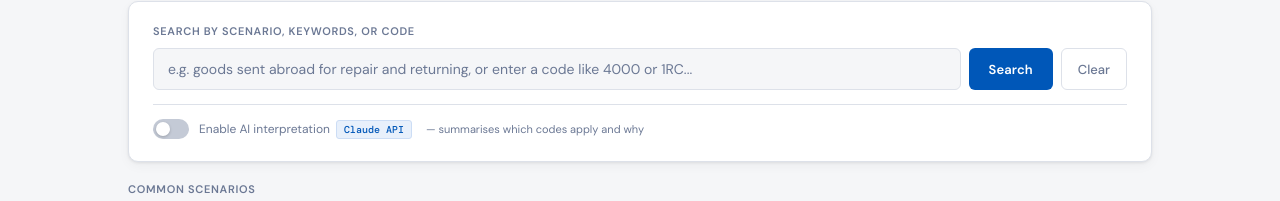
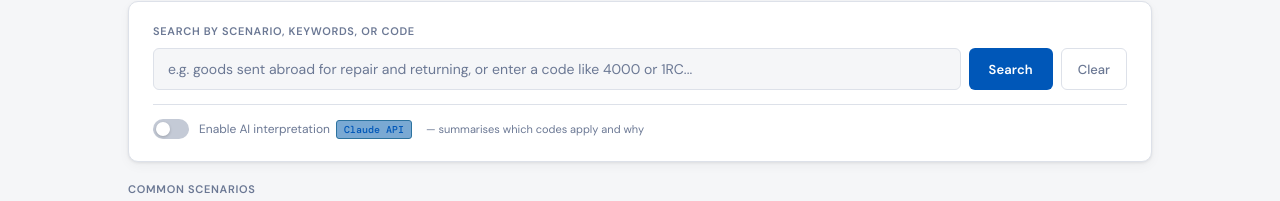
Before and after one commit to TeoHafTecEx/govuk-customs-tool, a plain HTML site: page index.html in a window 1280 px wide. Shown: the part 124-325 px from the top of the page. Drawn offline with nearby package versions, Linux system fonts and the light colour scheme.

Commit message:
Update color variables in CSS styles

```diff
--- a/index.html
+++ b/index.html
@@ -10,9 +10,9 @@
 *,*::before,*::after{box-sizing:border-box;margin:0;padding:0}
 :root{
   --blue:#0057B8;
-  --blue-dark:#00408a;
-  --blue-light:#e8f0fb;
-  --blue-mid:#ccddf5;
+  --blue-dark:#0a1826;
+  --blue-light:#7aa9d3;
+  --blue-mid:#2d739f;
   --bg:#f5f6f8;
   --surface:#ffffff;
   --surface2:#f0f2f5;
```
